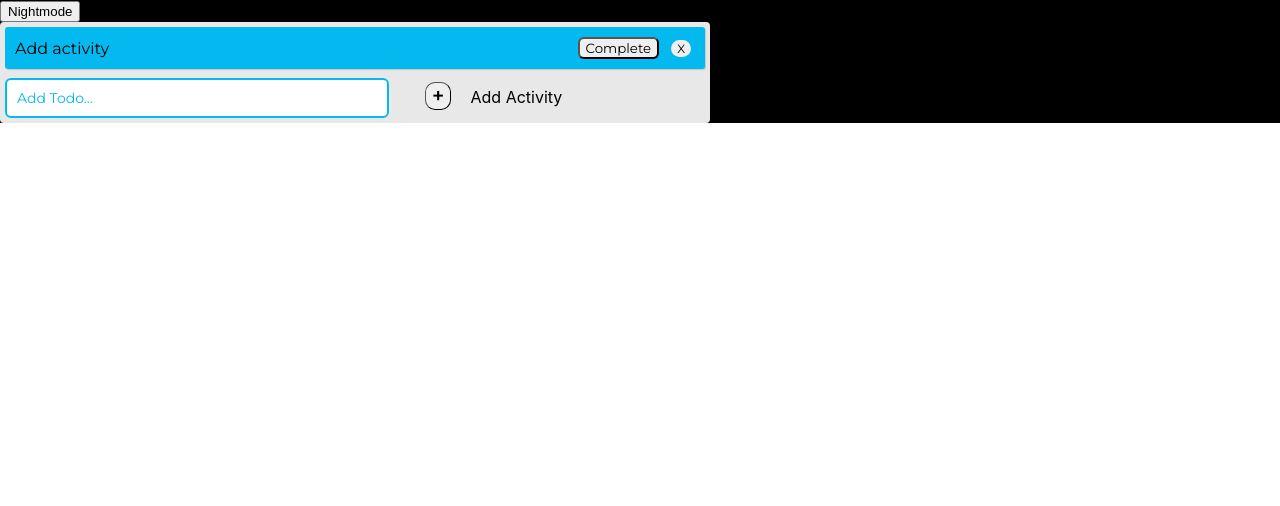
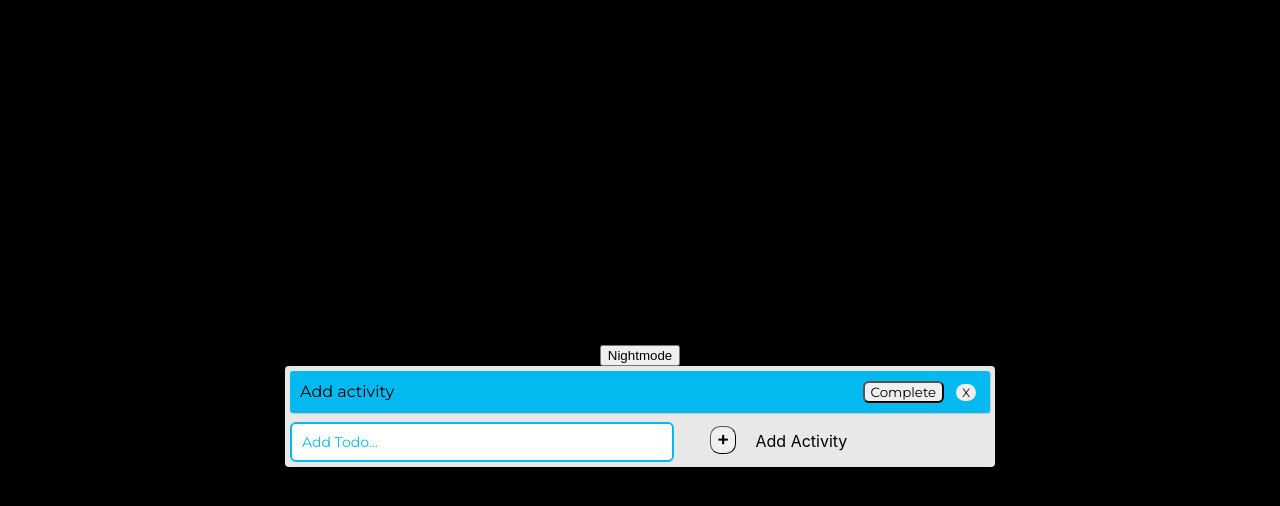
Before and after one commit to dariok87/react-hooks-practice, a React (Create React App) app: page / in a window 1280 px wide. Shown: the top 506 px of the page. Built offline with nearby package versions, Linux system fonts and the light colour scheme.

Commit message:
Change dark-mode

```diff
--- a/src/App.css
+++ b/src/App.css
@@ -87,5 +87,11 @@ body {
 }
 
 .dark-mode {
-  background-color: #000;
+  display: flex;
+  flex-direction: column;
+  justify-content: center;
+  align-items: center;
+  background: #000;
+  padding: 30px;
+  height: 93.8vh;
 }
```
